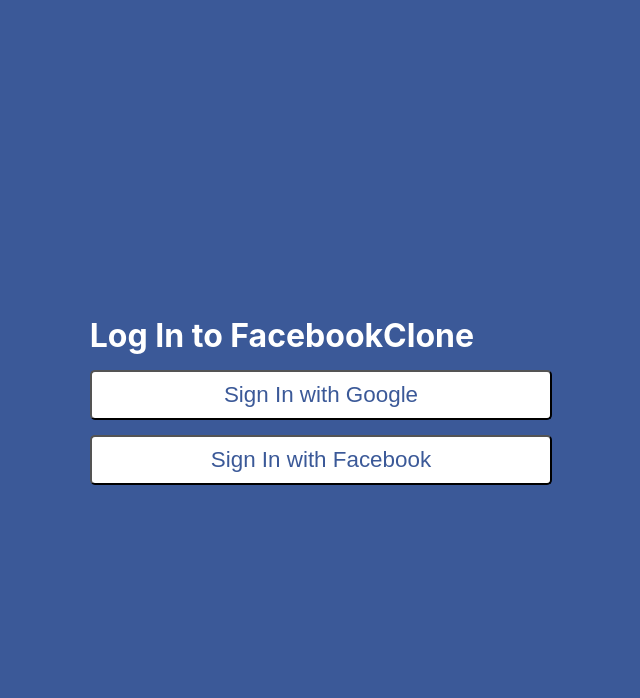
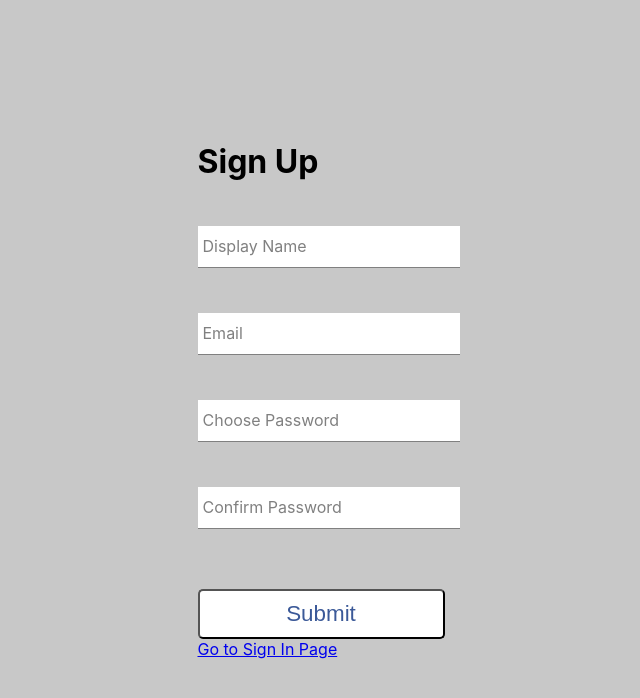
Before and after one commit to pdr-clv/fb-clone, a React (Create React App) app: page /signup in a window 1280 px wide. Shown: the top 698 px of the page, without its empty margins (319-959 px from the left). Built offline with nearby package versions, Linux system fonts and the light colour scheme; no server answers.

Commit message:
adding signUp component to signUp with email and password

```diff
--- a/src/App.js
+++ b/src/App.js
@@ -3,6 +3,8 @@
 import MainPage from './components/main-page/main-page.component';
 import SignInPage from './components/sign-in/sign-in.component';
 import WithSpinner from './components/with-spinner/with-spinner.component';
+import SignUpPage from './components/sign-up/sign-up.component';
+import { Route,Switch,Redirect } from 'react-router-dom';
 import { connect } from 'react-redux';
 import { setCurrentUser } from './redux/user/user.actions';
 
@@ -43,7 +45,17 @@
 
   return (
     <AppStylesWithSpinner isLoading={loading}>
-      {currentUser.userId ? <MainPage /> : <SignInPage />}
+      <Switch>
+        <Route
+          exact path='/'
+          render={() =>
+            currentUser.userId ? (<MainPage />) : (<SignInPage />)
+          } />
+        <Route
+          exact path='/signup'
+          render={() =>
+            currentUser.userId ? (<Redirect to ='/'/>) : (<SignUpPage />)} />
+      </Switch>
     </AppStylesWithSpinner>
   );
 };
--- /dev/null
+++ b/src/components/form-input/form-input.component.jsx
@@ -0,0 +1,30 @@
+import React from 'react';
+
+import {
+	GroupContainer,
+	FormInputContainer,
+	FormInputLabel,
+} from './form-input.styles';
+
+const FormInput = ({handleChange, label, ...otherProps}) =>(
+	<GroupContainer>
+		<FormInputContainer
+			onChange={handleChange}
+			{...otherProps}
+		/>
+		{
+//si se añade el atributo label, entonces se renderiza un label, si no se le pasa atributo, no se renderiza nada.
+			label ?
+			(
+//en cuanto se escribe algo en el input, se detecta un value.length superior a 1, se sube el texto con la propiedad shrink
+//className={`${otherProps.value.length ? 'shrink':''} form-input-label`}
+			<FormInputLabel className={`${otherProps.value.length ? 'shrink':''}`}>
+				{label}
+			</FormInputLabel>)
+			:null
+
+		}
+	</GroupContainer>
+);
+
+export default FormInput;
--- /dev/null
+++ b/src/components/form-input/form-input.styles.jsx
@@ -0,0 +1,57 @@
+import styled,{ css } from 'styled-components';
+
+const subColor = 'grey';
+const mainColor = 'black';
+
+const shrinkLabelStyles = css`
+  top: -15px;
+  font-size: 12px;
+  color: ${mainColor};
+`;
+
+export const GroupContainer = styled.div`
+  position: relative;
+  margin: 45px 0;
+
+  input[type='password'] {
+    letter-spacing: 0.3em;
+  }
+`;
+
+export const FormInputContainer = styled.input`
+  background: none;
+  background-color: white;
+  color: ${subColor};
+  font-size: 18px;
+  padding: 10px 10px 10px 5px;
+  display: block;
+  width: 100%;
+  border: none;
+  border-radius: 0;
+  border-bottom: 1px solid ${subColor};
+  margin: 25px 0;
+
+  &:focus {
+    outline: none;
+  }
+
+  &:focus ~ label {
+    ${shrinkLabelStyles};
+  }
+`;
+
+export const FormInputLabel = styled.label`
+  color: ${subColor};
+  font-size: 16px;
+  font-weight: normal;
+  position: absolute;
+  pointer-events: none;
+  left: 5px;
+  top: 10px;
+  transition: 300ms ease all;
+
+  &.shrink {
+    ${shrinkLabelStyles};
+  }
+`;
+//cuando se hace focus en el input, se aplica los estilos shrink
--- a/src/components/sign-in/sign-in.component.jsx
+++ b/src/components/sign-in/sign-in.component.jsx
@@ -1,4 +1,5 @@
 import React from 'react';
+import { Link } from 'react-router-dom';
 import {
   signInWithGoogle,
   signInWithFacebook,
@@ -13,6 +14,8 @@
         <h1>Log In to FacebookClone</h1>
         <button onClick={signInWithGoogle}>Sign In with Google</button>
         <button onClick={signInWithFacebook}>Sign In with Facebook</button>
+        <h2>Still you don't have an account?</h2>
+        <Link to='/signup'>Create account and Sign Up with Email and Password</Link>
       </div>
     </SignInStyles>
   );
--- /dev/null
+++ b/src/components/sign-up/sign-up.component.jsx
@@ -0,0 +1,91 @@
+import React, { useState, useEffect } from 'react';
+import FormInput from '../form-input/form-input.component';
+import { Link } from 'react-router-dom';
+
+import {
+  auth,
+  createUserProfileDocument,
+} from '../../firebase/firebase.utils';
+
+import { SignInStyles } from './sign-up.styles';
+
+const SignUpPage = () => {
+  const [userCredentials,setCredentials] = useState({
+		displayName:'',
+		email:'',
+		password:'',
+		confirmPassword:''
+  });
+
+  const {displayName, email, password, confirmPassword} = userCredentials;
+
+  const handleSubmit = async event => {
+    event.preventDefault();
+    if (password !== confirmPassword) {
+      alert("Password and ConfirmPassword don't match");
+      return;
+    }
+
+    try {
+      const {user} = await auth.createUserWithEmailAndPassword(email,password);
+
+      await createUserProfileDocument(user, { displayName });
+      //without cleaning function, this doesn't work.
+      /*setCredentials({
+        displayName:'',
+        email:'',
+        password:'',
+        confirmPassword:''
+      });*/
+
+    } catch(err) {
+      console.log(err);
+      alert(err.message);
+    }
+
+  };
+  const handleChange = (event) => {
+    const {name,value} = event.target;
+// si ponemos name entre [] asignará el valor de la propiedad name del input (password o email) al valor value del input.
+		setCredentials({...userCredentials,[name]:value});
+  };
+  return (
+    <SignInStyles>
+      <div>
+        <h1>Sign Up</h1>
+        <form action="" onSubmit={handleSubmit}>
+          <FormInput type='text'
+					name='displayName'
+					value={ displayName }
+					onChange={handleChange}
+					label='Display Name'
+					required />
+          <FormInput type='email'
+					name='email'
+					value={ email }
+					onChange={handleChange}
+					label='Email'
+					required />
+          <FormInput
+					type='password'
+					name='password'
+					value={password}
+					onChange={handleChange}
+					label='Choose Password'
+					required />
+					<FormInput
+					type='password'
+					name='confirmPassword'
+					value={confirmPassword}
+					onChange={handleChange}
+					label='Confirm Password'
+          required />
+          <input type="submit" value='Submit'/>
+          <Link to='/'>Go to Sign In Page</Link>
+        </form>
+      </div>
+    </SignInStyles>
+  );
+};
+
+export default SignUpPage;
--- /dev/null
+++ b/src/components/sign-up/sign-up.styles.jsx
@@ -0,0 +1,27 @@
+import styled from 'styled-components';
+
+export const SignInStyles = styled.div`
+  height: 100vh;
+  width: 100%;
+  background-color: rgb(200, 200, 200);
+  display: grid;
+  place-items: center;
+  color: black;
+
+  div {
+    * {
+      width: 100%;
+    }
+    justify-content: center;
+
+    input[type='submit'] {
+      margin-top: 15px;
+      padding: 10px;
+      background-color: white;
+      color: rgb(59, 89, 152);
+      font-size: 1.4em;
+      border-radius: 5px;
+      cursor: pointer;
+    }
+  }
+`;
--- a/src/index.js
+++ b/src/index.js
@@ -2,13 +2,16 @@
 import ReactDOM from 'react-dom';
 import './index.css';
 import App from './App';
+import { BrowserRouter} from 'react-router-dom';
 import * as serviceWorker from './serviceWorker';
 import { Provider } from 'react-redux';
 import store from './redux/store';
 
 ReactDOM.render(
   <Provider store={store}>
-    <App />
+    <BrowserRouter>
+      <App />
+    </BrowserRouter>
   </Provider>,
   document.getElementById('root')
 );
--- a/src/redux/user/user.actions.js
+++ b/src/redux/user/user.actions.js
@@ -1,4 +1,6 @@
+import UserActionTypes from './user.types';
+
 export const setCurrentUser = (user) => ({
-  type: 'SET_CURRENT_USER',
+  type: UserActionTypes.SET_CURRENT_USER,
   payload: user,
 });
--- a/src/redux/user/user.reducer.js
+++ b/src/redux/user/user.reducer.js
@@ -1,3 +1,5 @@
+import UserActionTypes from './user.types';
+
 const INITIAL_STATE = {
   currentUser: {
     userId: null,
@@ -9,7 +11,7 @@
 
 const userReducer = (state = INITIAL_STATE, action) => {
   switch (action.type) {
-    case 'SET_CURRENT_USER':
+    case UserActionTypes.SET_CURRENT_USER:
       return {
         ...state,
         currentUser: action.payload,
--- /dev/null
+++ b/src/redux/user/user.types.js
@@ -0,0 +1,5 @@
+const UserActionTypes = {
+  SET_CURRENT_USER: 'SET_CURRENT_USER'
+};
+
+export default UserActionTypes;
```
